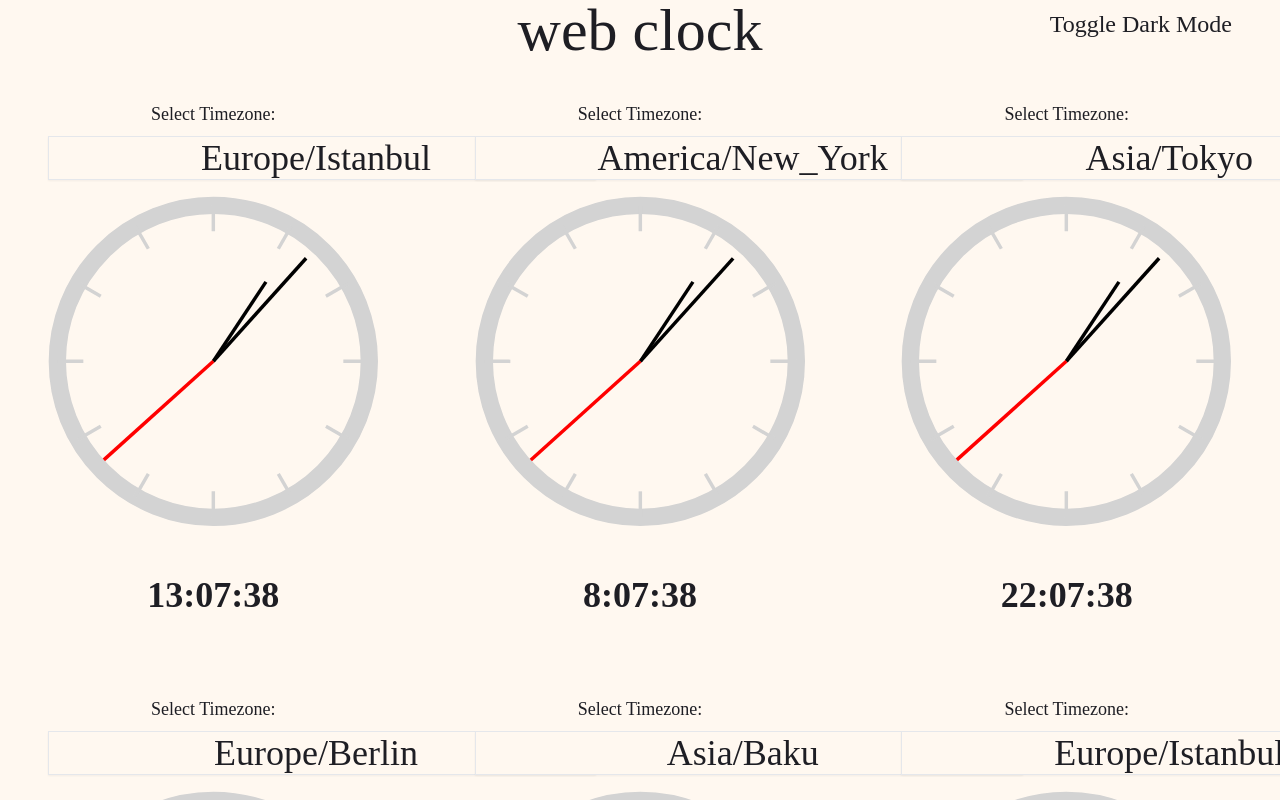
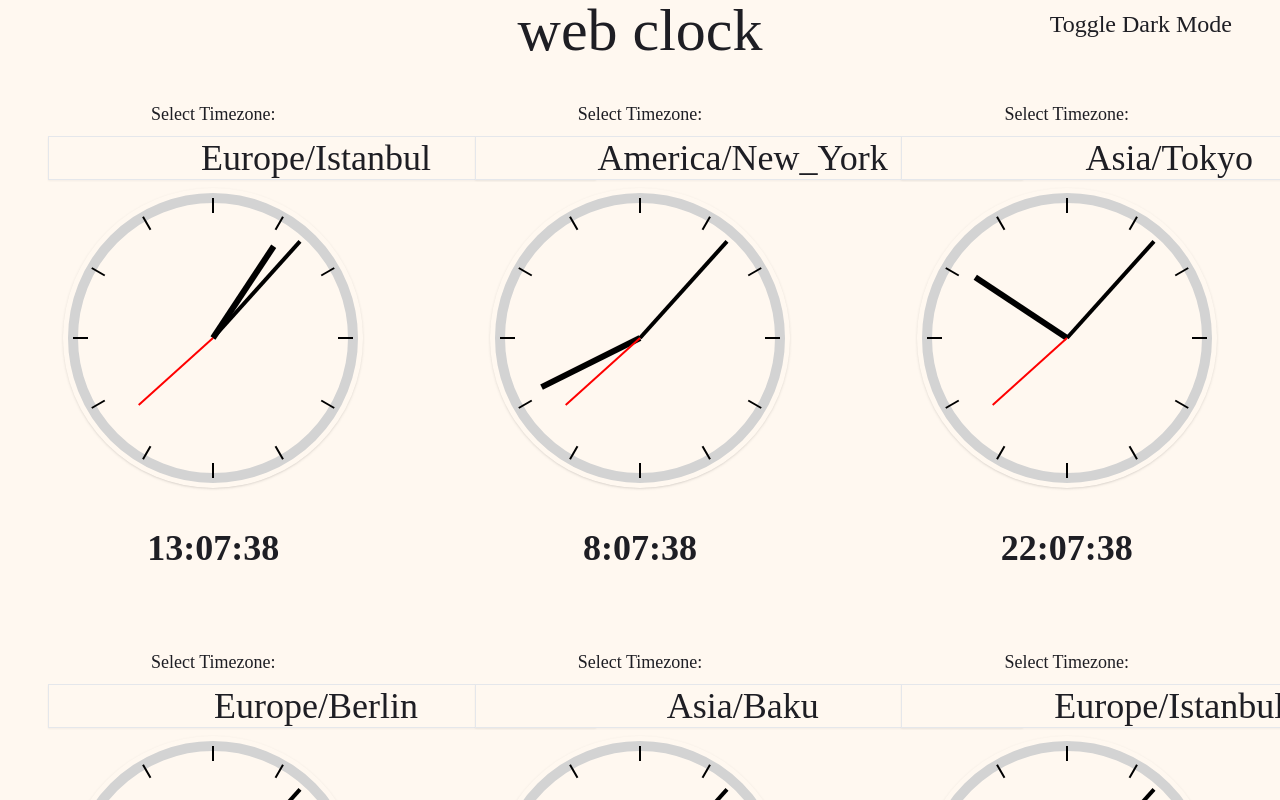
Before and after one commit to mal1kc/web_clock, a SvelteKit app: page /world_clock in a window 1280 px wide. Shown: the top 800 px of the page. Built offline with nearby package versions, Linux system fonts and the light colour scheme.

Commit message:
fix: new fix for #1 , analog clock fix

```diff
--- a/src/components/clock.svelte
+++ b/src/components/clock.svelte
@@ -2,20 +2,16 @@
   import { onMount, onDestroy } from "svelte";
   let { timezone = $bindable() }: { timezone: string } = $props();
   const default_tz = "Europe/Istanbul";
+  let hour_hand_degree = 0;
+  let min_hand_degree = 0;
+  let second_hand_degree = 0;
+  const second_hand_angular_vel = (1 / 60) * 360;
+  let clockCanvas: HTMLCanvasElement;
 
-  let hour_hand_degree = $state(0);
-  let min_hand_degree = $state(0);
-  let second_hand_degree = $state(0);
-  const second_hand_angular_vel = (1 / 60) * 360;
-
-  onMount(() => {
-    updateClock(timezone ?? default_tz);
-    setInterval(updateClock, 1000);
-  });
+  let clock_interval: number;
+  let canvas_interval: number;
 
   let time = $state(updateClock(timezone ?? default_tz));
-
-  let interval: number;
 
   function updateClock(tz: string): Date {
     let updated_time = changeTimeZone(new Date(), tz);
@@ -42,72 +38,100 @@
     );
   }
 
-  // Example of setting an interval to update the clock every second
-  interval = setInterval(() => {
-    time = updateClock(timezone ?? default_tz);
-  }, 1000);
+  function drawMarks(ctx: CanvasRenderingContext2D, radius: number) {
+    ctx.strokeStyle = "black";
+    ctx.lineWidth = 2;
+
+    for (let i = 0; i < 12; i++) {
+      ctx.save();
+      ctx.rotate((i * Math.PI) / 6);
+      ctx.beginPath();
+      ctx.moveTo(0, -radius + 10);
+      ctx.lineTo(0, -radius + 25);
+      ctx.stroke();
+      ctx.closePath();
+      ctx.restore();
+    }
+  }
+
+  function drawHand(
+    ctx: CanvasRenderingContext2D,
+    degree: number,
+    length: number,
+    width: number,
+    color = "black",
+  ) {
+    const radians = (degree * Math.PI) / 180;
+    ctx.save();
+    ctx.rotate(radians);
+    ctx.beginPath();
+    ctx.moveTo(0, 0);
+    ctx.lineTo(0, -length);
+    ctx.strokeStyle = color;
+    ctx.lineWidth = width;
+    ctx.stroke();
+    ctx.closePath();
+    ctx.restore();
+  }
+
+  function drawClock(ctx: CanvasRenderingContext2D, radius: number) {
+    ctx.clearRect(0, 0, clockCanvas.width, clockCanvas.height);
+    ctx.translate(radius, radius);
+    ctx.rotate(-Math.PI / 2);
+
+    ctx.beginPath();
+    ctx.arc(0, 0, radius - 10, 0, 2 * Math.PI);
+    ctx.strokeStyle = "lightgray";
+    ctx.lineWidth = 10;
+    ctx.stroke();
+    ctx.closePath();
+
+    drawMarks(ctx, radius);
+
+    const hour = time.getHours();
+    const minute = time.getMinutes();
+    const second = time.getSeconds();
+
+    // + 90 fix ;
+
+    const hourHandDegree = (hour % 12) * 30 + minute * 0.5 + 90;
+
+    const minuteHandDegree = minute * 6 + 90;
+
+    const secondHandDegree = second * (360 / 60) + 90;
+
+    drawHand(ctx, hourHandDegree, radius - 40, 6);
+    drawHand(ctx, minuteHandDegree, radius - 20, 4);
+    drawHand(ctx, secondHandDegree, radius - 50, 2, "red");
+    ctx.rotate(Math.PI / 2);
+    ctx.translate(-radius, -radius);
+  }
+
+  onMount(() => {
+    clock_interval = setInterval(() => {
+      time = updateClock(timezone ?? default_tz);
+    }, 1000);
+    // clockCanvas = document.createElement("canvas");
+    clockCanvas.classList.add("rounded-full", "shadow");
+    const canvas_ctx = clockCanvas.getContext("2d");
+    const radius = clockCanvas.width / 2;
+    if (canvas_ctx != null) {
+      // drawClock(canvas_ctx, radius);
+      canvas_interval = setInterval(() => {
+        drawClock(canvas_ctx, radius);
+      }, 1000);
+    }
+  });
 
   onDestroy(() => {
-    clearInterval(interval);
+    clearInterval(clock_interval);
+    clearInterval(canvas_interval);
   });
-
-  const marks = [0, 5, 10, 15, 20, 25, 30, 35, 40, 45, 50, 55];
 </script>
 
-<div class="flex flex-col items-center stify-center">
-  <svg
-    class="w-auto h-auto transform rotate-90 dark:invert"
-    viewBox="0 0 200 200"
-  >
-    <circle
-      cx="100"
-      cy="100"
-      r="90"
-      stroke="lightgray"
-      stroke-width="10"
-      fill="none"
-    />
-    {#each marks as mark, index}
-      <line
-        id="clock-min-{mark}"
-        x1="10"
-        y1="100"
-        x2="25"
-        y2="100"
-        stroke="lightgray"
-        stroke-width="2"
-        transform="rotate({index * 30} 100 100)"
-      />
-    {/each}
-
-    <line
-      x1="45"
-      y1="100"
-      x2="100"
-      y2="100"
-      stroke="black"
-      stroke-width="2"
-      transform="rotate({hour_hand_degree} 100 100)"
-    />
-    <line
-      x1="20"
-      y1="100"
-      x2="100"
-      y2="100"
-      stroke="black"
-      stroke-width="2"
-      transform="rotate({min_hand_degree} 100 100)"
-    />
-    <line
-      x1="15"
-      y1="100"
-      x2="100"
-      y2="100"
-      stroke="red"
-      stroke-width="2"
-      transform="rotate({second_hand_degree} 100 100)"
-    />
-  </svg>
+<div class="clockDiv flex flex-col items-center stify-center">
+  <canvas bind:this={clockCanvas} width="300" height="300" class="dark:invert"
+  ></canvas>
   <div class="flex mt-10 items-center justify-center font-bold">
     {time.getHours()}:{time.getMinutes().toString().padStart(2, "0")}:{time
       .getSeconds()
@@ -115,11 +139,3 @@
       .padStart(2, "0")}
   </div>
 </div>
-
-<style>
-  svg {
-    transform-origin: center;
-    display: block;
-    align-content: center;
-  }
-</style>
--- a/src/routes/+layout.svelte
+++ b/src/routes/+layout.svelte
@@ -29,7 +29,7 @@
   <h1
     class="flex center items-center justify-center dark:bg-rich_black dark:text-vista_blue text-raisin_black bg-floral_white text-6xl"
   >
-    <a href="{base}/clock"> web clock </a>
+    <a href={base}> web clock </a>
   </h1>
 </header>
 
@@ -55,7 +55,7 @@
   <div class="flex columns-3 gap-10">
     <a
       class="flex items-center gap-2 hover:underline hover:underline-offset-4 dark:invert"
-      href="{base}/clock"
+      href={base}
     >
       <img
         aria-hidden="true"
```
